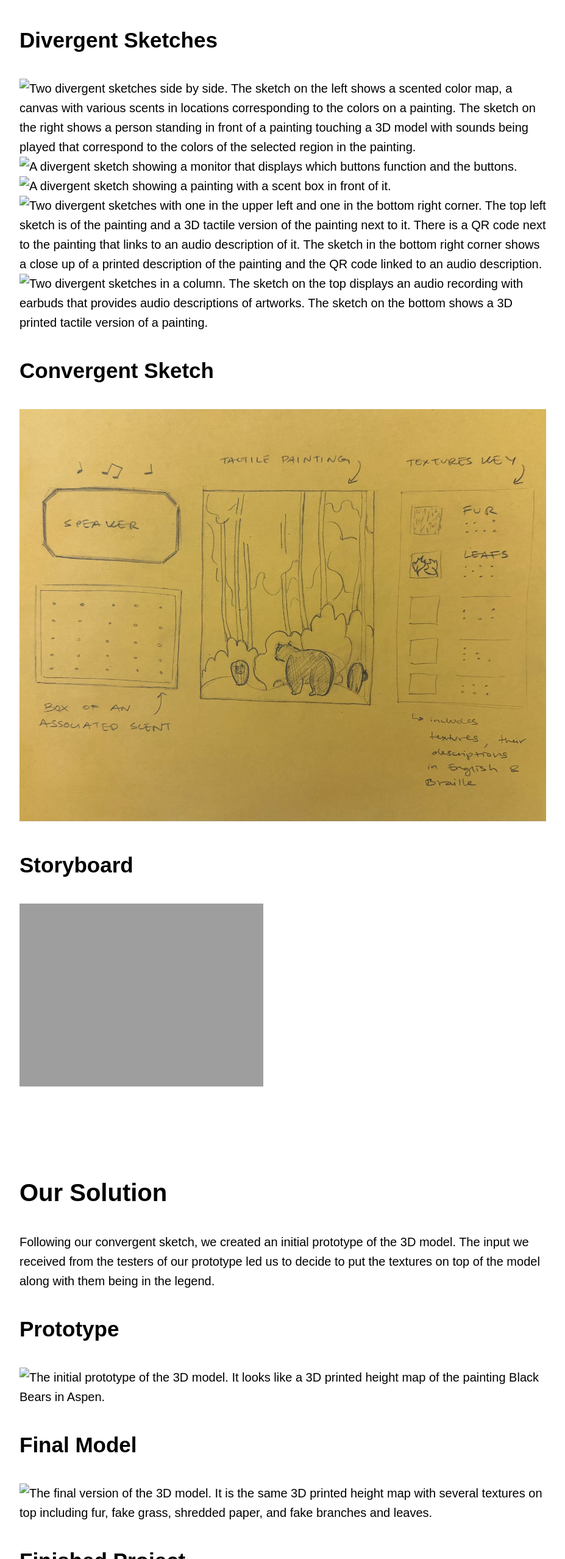
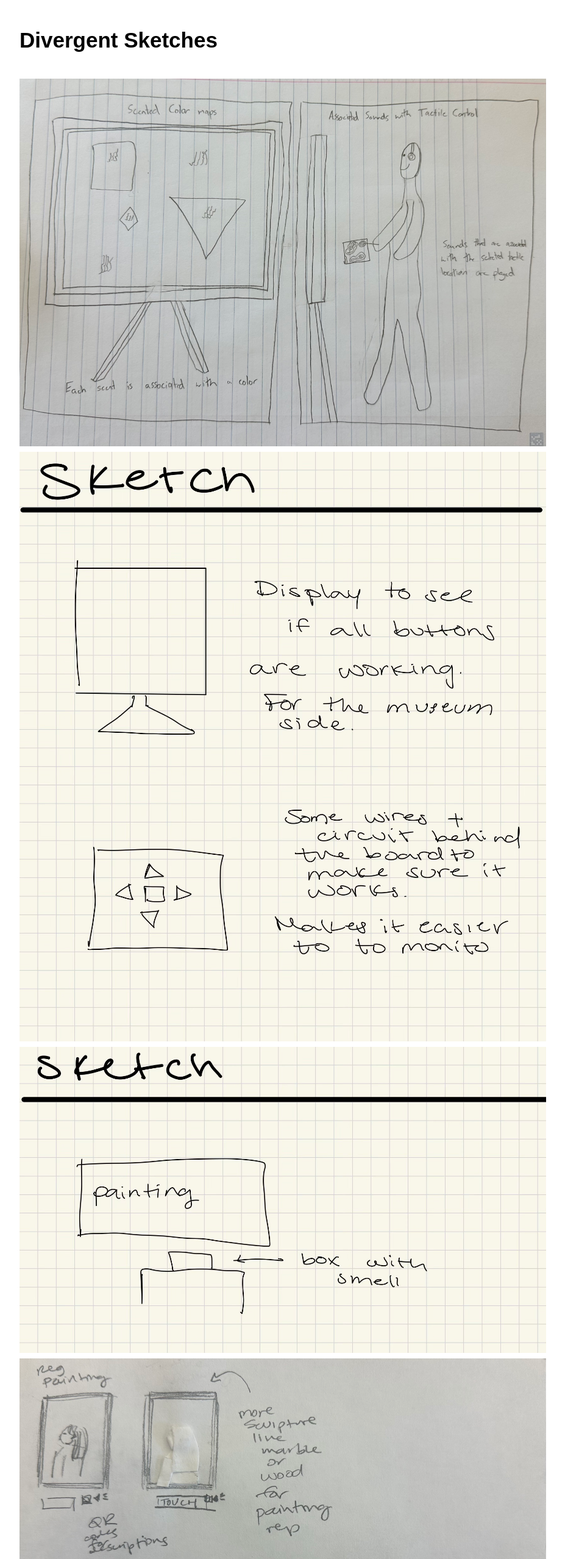
Before and after one commit to jcandrews2/accessible_museum_experience, a plain HTML site: page index.html in a window 1280 px wide. Shown: the part 6323-8880 px from the top of the page at 61% size, without its empty margins (176-1103 px from the left). Drawn offline with Linux system fonts and the light colour scheme; the site is published under a folder, as on GitHub Pages, so addresses that start at the root find nothing.

Commit message:
fixed paths

```diff
--- a/index.html
+++ b/index.html
@@ -38,11 +38,11 @@
                     />
                     <h3>Audio Description</h3>
                     <audio controls>
-                        <source src="/media/audio_description.m4a" type="audio/ogg">
+                        <source src="media/audio_description.m4a" type="audio/ogg">
                     </audio>
                     <h3>Background Sounds</h3>
                     <audio controls>
-                        <source src="/media/ambient_sounds.m4a" type="audio/ogg">
+                        <source src="media/ambient_sounds.m4a" type="audio/ogg">
                     </audio>
 
                 </section>
@@ -249,15 +249,15 @@
                         needs. Finally, we combined the best ideas from our divergent sketches into one convergent sketch.
                     </p>
                     <h3>Divergent Sketches</h3>
-                    <img src="/media/divergent_1.jpeg" alt="Two divergent sketches side by side. The sketch on the left shows a scented color map, a canvas with various
+                    <img src="media/divergent_1.jpeg" alt="Two divergent sketches side by side. The sketch on the left shows a scented color map, a canvas with various
                     scents in locations corresponding to the colors on a painting. The sketch on the right shows a person standing in front of a painting touching a 3D model
                     with sounds being played that correspond to the colors of the selected region in the painting."/>
-                    <img src="/media/divergent_2.jpeg" alt="A divergent sketch showing a monitor that displays which buttons function and the buttons."/>
-                    <img src="/media/divergent_3.jpeg" alt="A divergent sketch showing a painting with a scent box in front of it."/>
-                    <img src="/media/divergent_4.jpeg" alt="Two divergent sketches with one in the upper left and one in the bottom right corner. The top left
+                    <img src="media/divergent_2.jpeg" alt="A divergent sketch showing a monitor that displays which buttons function and the buttons."/>
+                    <img src="media/divergent_3.jpeg" alt="A divergent sketch showing a painting with a scent box in front of it."/>
+                    <img src="media/divergent_4.jpeg" alt="Two divergent sketches with one in the upper left and one in the bottom right corner. The top left
                     sketch is of the painting and a 3D tactile version of the painting next to it. There is a QR code next to the painting that links to an audio description of it.
                     The sketch in the bottom right corner shows a close up of a printed description of the painting and the QR code linked to an audio description."/>
-                    <img src="/media/divergent_5.jpeg" alt="Two divergent sketches in a column. The sketch on the top displays an audio recording with earbuds that provides audio
+                    <img src="media/divergent_5.jpeg" alt="Two divergent sketches in a column. The sketch on the top displays an audio recording with earbuds that provides audio
                     descriptions of artworks. The sketch on the bottom shows a 3D printed tactile version of a painting."/>
                     <h3>Convergent Sketch</h3>
                     <img src="media/convergent-sketch.jpeg" alt="A sketch of a speaker playing forest sounds, a box with a scent associated with the painting, a
@@ -279,13 +279,13 @@
                         top of the model along with them being in the legend.
                     </p>
                     <h3>Prototype</h3>
-                    <img src="/media/prototype.jpeg" alt="The initial prototype of the 3D model. It looks like a 3D printed height map of the painting Black Bears in Aspen."/>
+                    <img src="media/prototype.jpeg" alt="The initial prototype of the 3D model. It looks like a 3D printed height map of the painting Black Bears in Aspen."/>
 
                     <h3>Final Model</h3>
-                    <img src="/media/final_model.JPG" alt="The final version of the 3D model. It is the same 3D printed height map with several textures on top including fur, fake grass, shredded paper, and fake branches and leaves."/>
+                    <img src="media/final_model.JPG" alt="The final version of the 3D model. It is the same 3D printed height map with several textures on top including fur, fake grass, shredded paper, and fake branches and leaves."/>
 
                     <h3>Finished Project</h3>
-                    <img src="/media/finished_project.jpg" alt="Our finished project. It includes from left to right a speaker that plays associated sounds, a scent box, the 3D model, and the legend with textures from the 3D model with labels."/>
+                    <img src="media/finished_project.jpg" alt="Our finished project. It includes from left to right a speaker that plays associated sounds, a scent box, the 3D model, and the legend with textures from the 3D model with labels."/>
 
                     <h3> Design Choices </h3>
                     <p>
```
Also changed, not shown: media/IMG_1883.jpeg (deleted).
